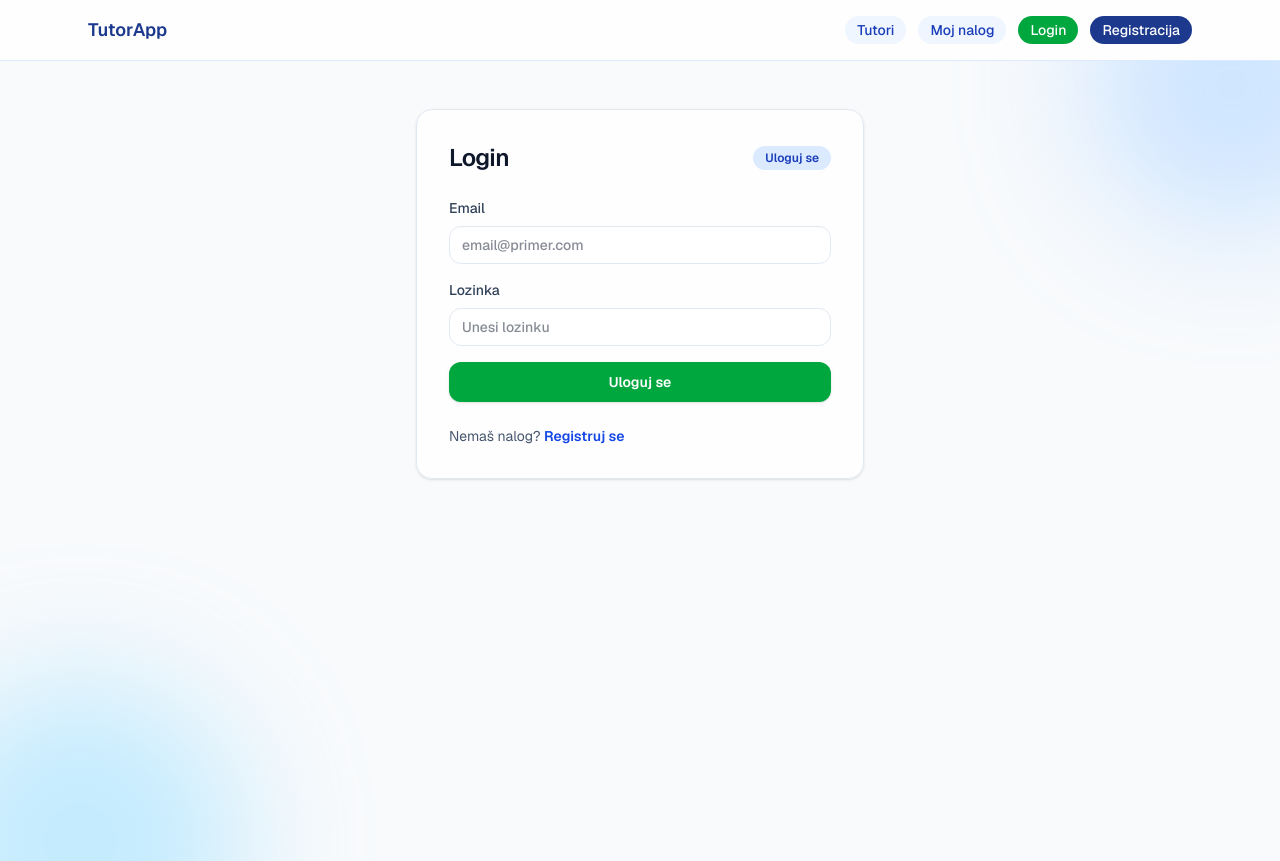
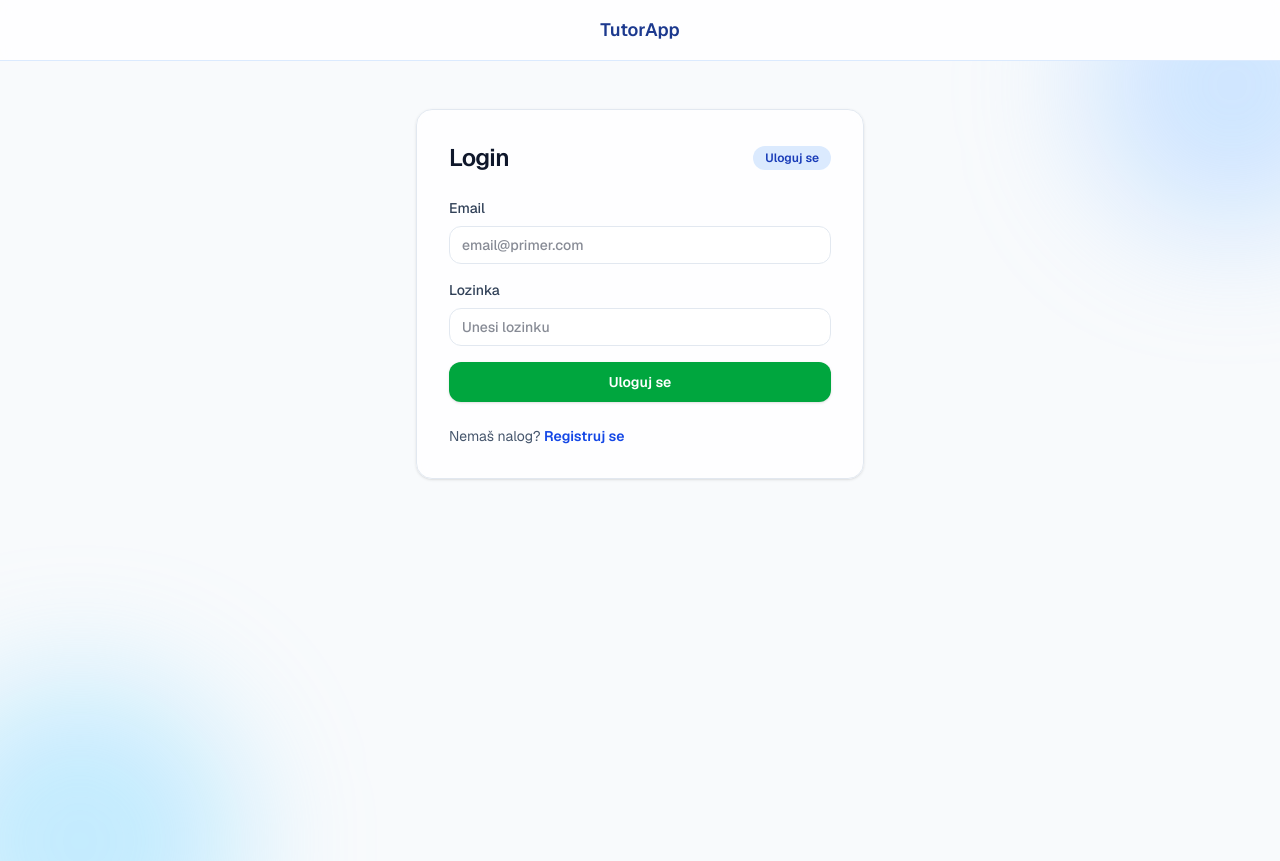
Before and after one commit to elab-development/internet-tehnologije-2025-appiznajmljivanjetutora_2022_0399, a Next.js app: page /login in a window 1280 px wide. Built offline with nearby package versions, Linux system fonts and the light colour scheme; no server answers.

Commit message:
zavrsene login i registracija stranice

```diff
--- a/src/components/Navbar.tsx
+++ b/src/components/Navbar.tsx
@@ -2,11 +2,13 @@
 
 import Link from "next/link";
 import { useEffect, useState } from "react";
+import { usePathname } from "next/navigation";
 
 type MeUser = { role: "UCENIK" | "TUTOR" | "ADMIN" };
 
 export default function Navbar() {
   const [user, setUser] = useState<MeUser | null>(null);
+  const pathname = usePathname();
 
   useEffect(() => {
     (async () => {
@@ -23,11 +25,17 @@ export default function Navbar() {
   return (
     <header className="sticky top-0 z-20 border-b border-blue-100 bg-white/80 backdrop-blur">
       <div className="mx-auto flex w-full max-w-6xl items-center justify-between px-6 py-4">
-        <Link href="/" className="text-lg font-semibold text-blue-900">
+        <Link
+          href="/"
+          className={`text-lg font-semibold text-blue-900 ${
+            pathname === "/login" || pathname === "/register" ? "mx-auto" : ""
+          }`}
+        >
           TutorApp
         </Link>
 
-        <nav className="flex flex-wrap items-center gap-3 text-sm font-medium text-slate-700">
+        {pathname !== "/login" && pathname !== "/register" && (
+          <nav className="flex flex-wrap items-center gap-3 text-sm font-medium text-slate-700">
           {user?.role === "TUTOR" ? (
             <>
               <Link
@@ -81,7 +89,8 @@ export default function Navbar() {
               )}
             </>
           )}
-        </nav>
+          </nav>
+        )}
       </div>
     </header>
   );
```
